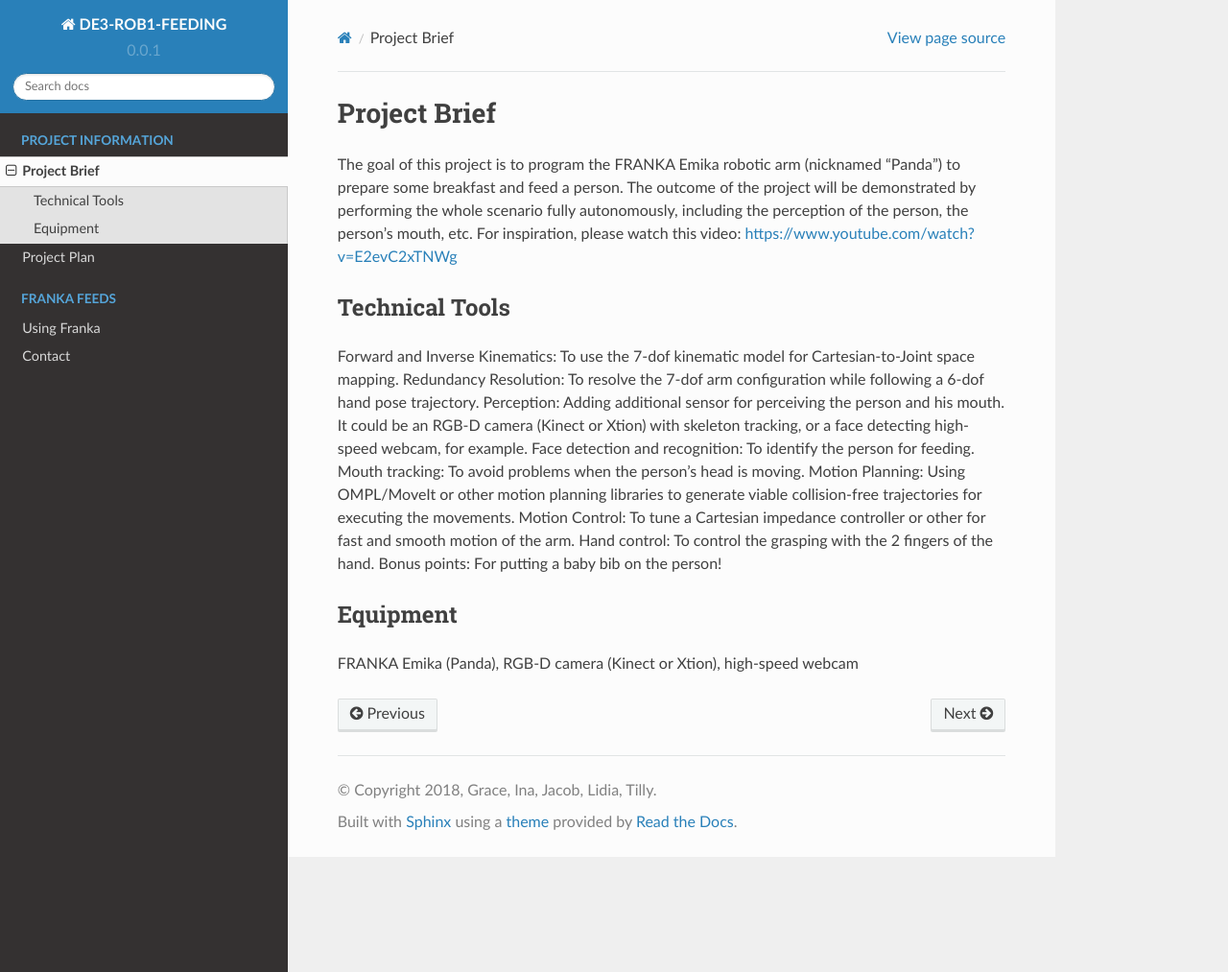
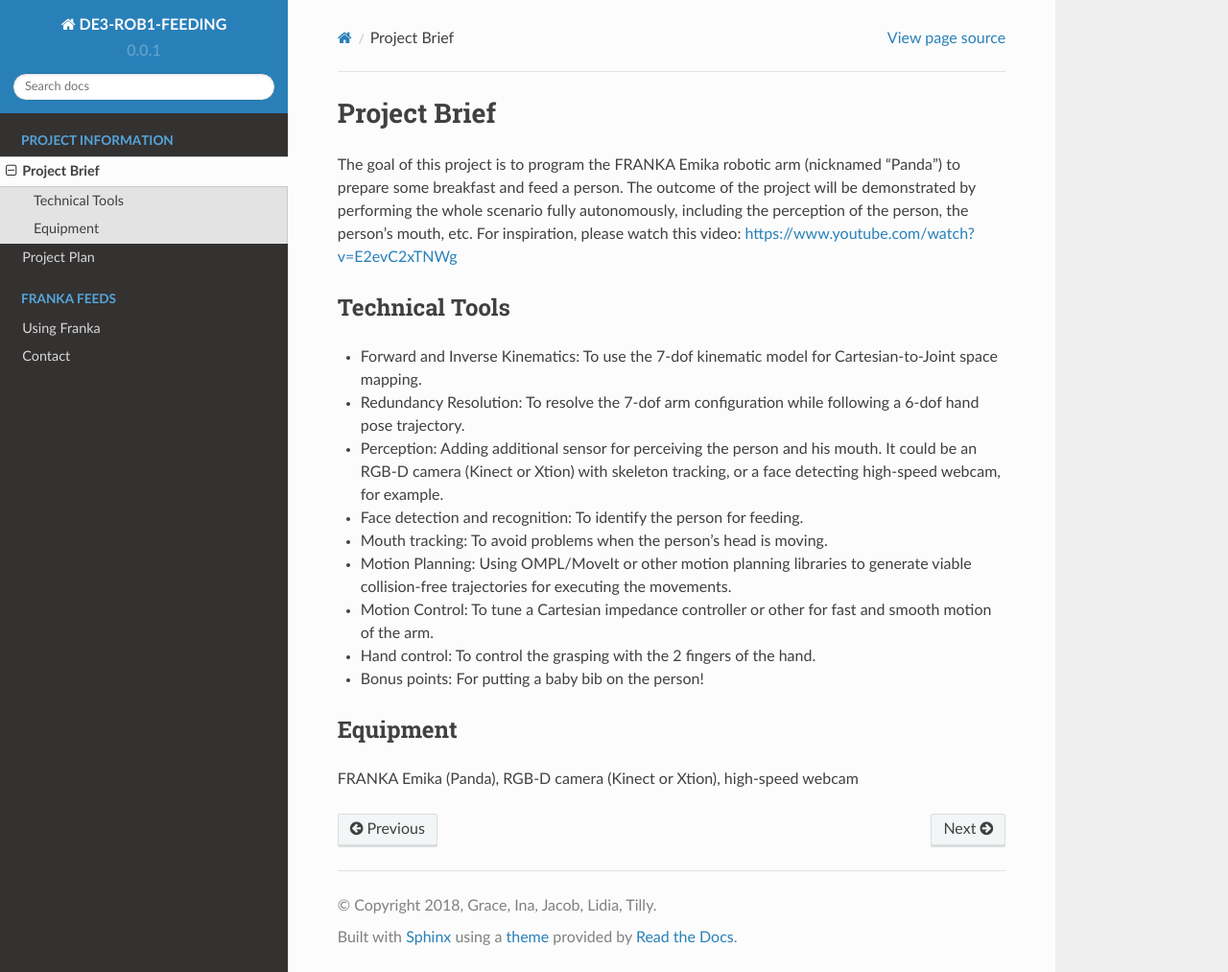
Before and after one commit to gracechin/DE3-ROB1-FEEDING, a Sphinx documentation site: the page built from docs/source/brief.rst, in a window 1280 px wide and 1013 px high. Shown: the whole window at 96% size. Built offline with Sphinx 7.4.7 and the Read the Docs theme 2.0.0, drawn with Linux system fonts in a browser that asks for light colours.

Commit message:
reformatting

```diff
--- a/docs/source/brief.rst
+++ b/docs/source/brief.rst
@@ -7,15 +7,15 @@
 Technical Tools
 ^^^^^^^^^^^^^^^
 
-Forward and Inverse Kinematics: To use the 7-dof kinematic model for Cartesian-to-Joint space mapping.
-Redundancy Resolution: To resolve the 7-dof arm configuration while following a 6-dof hand pose trajectory.
-Perception: Adding additional sensor for perceiving the person and his mouth. It could be an RGB-D camera (Kinect or Xtion) with skeleton tracking, or a face detecting high-speed webcam, for example.
-Face detection and recognition: To identify the person for feeding.
-Mouth tracking: To avoid problems when the person’s head is moving.
-Motion Planning: Using OMPL/MoveIt or other motion planning libraries to generate viable collision-free trajectories for executing the movements.
-Motion Control: To tune a Cartesian impedance controller or other for fast and smooth motion of the arm.
-Hand control: To control the grasping with the 2 fingers of the hand.
-Bonus points: For putting a baby bib on the person!
+- Forward and Inverse Kinematics: To use the 7-dof kinematic model for Cartesian-to-Joint space mapping.
+- Redundancy Resolution: To resolve the 7-dof arm configuration while following a 6-dof hand pose trajectory.
+- Perception: Adding additional sensor for perceiving the person and his mouth. It could be an RGB-D camera (Kinect or Xtion) with skeleton tracking, or a face detecting high-speed webcam, for example.
+- Face detection and recognition: To identify the person for feeding.
+- Mouth tracking: To avoid problems when the person’s head is moving.
+- Motion Planning: Using OMPL/MoveIt or other motion planning libraries to generate viable collision-free trajectories for executing the movements.
+- Motion Control: To tune a Cartesian impedance controller or other for fast and smooth motion of the arm.
+- Hand control: To control the grasping with the 2 fingers of the hand.
+- Bonus points: For putting a baby bib on the person!
 
 Equipment
 ^^^^^^^^^
--- a/docs/source/franka.rst
+++ b/docs/source/franka.rst
@@ -6,6 +6,7 @@
 ^^^^^^^^^^^^^^^
 
 Visit https://de3-rob1-chess.readthedocs.io to see how franka was installed and controlled.
+
 This site was used to setup the live kernel: https://frankaemika.github.io
 
 
```
Also changed, not shown: docs/source/help.rst (+5 -2 lines), docs/source/plan.rst (+7 -10 lines).
